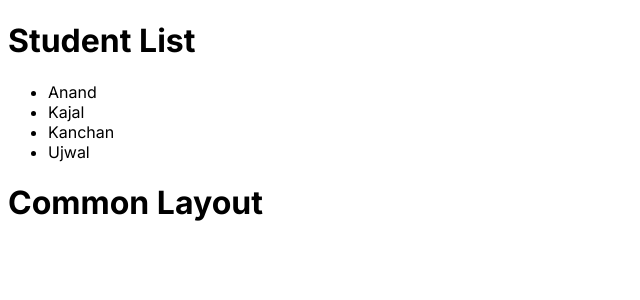
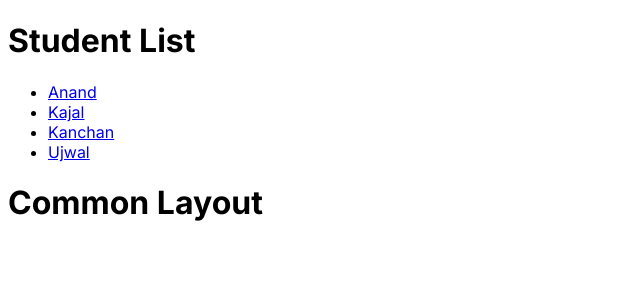
Before and after one commit to AnandShirbhaiyye/nextjs-learn, a Next.js app: page /studentList in a window 1280 px wide. Shown: the top 300 px of the page, without its empty margins (0-640 px from the left). Built offline with nearby package versions, Linux system fonts and the light colour scheme.

Commit message:
added Link tag in studentlist

```diff
--- a/src/app/studentList/page.js
+++ b/src/app/studentList/page.js
@@ -1,13 +1,23 @@
+import Link from "next/link";
+
 export default function StudentList() {
   return (
-  <div>
-    <h1>Student List</h1>
-    <ul>
-        <li>Anand</li>
-        <li>Kajal</li>
-        <li>Kanchan</li>
-        <li>Ujwal</li>
-    </ul>
-  </div>
-  )
+    <div>
+      <h1>Student List</h1>
+      <ul>
+        <li>
+          <Link href="/1">Anand</Link>
+        </li>
+        <li>
+          <Link href="/2">Kajal</Link>
+        </li>
+        <li>
+          <Link href="/3">Kanchan</Link>
+        </li>
+        <li>
+          <Link href="/4">Ujwal</Link>
+        </li>
+      </ul>
+    </div>
+  );
 }
```
